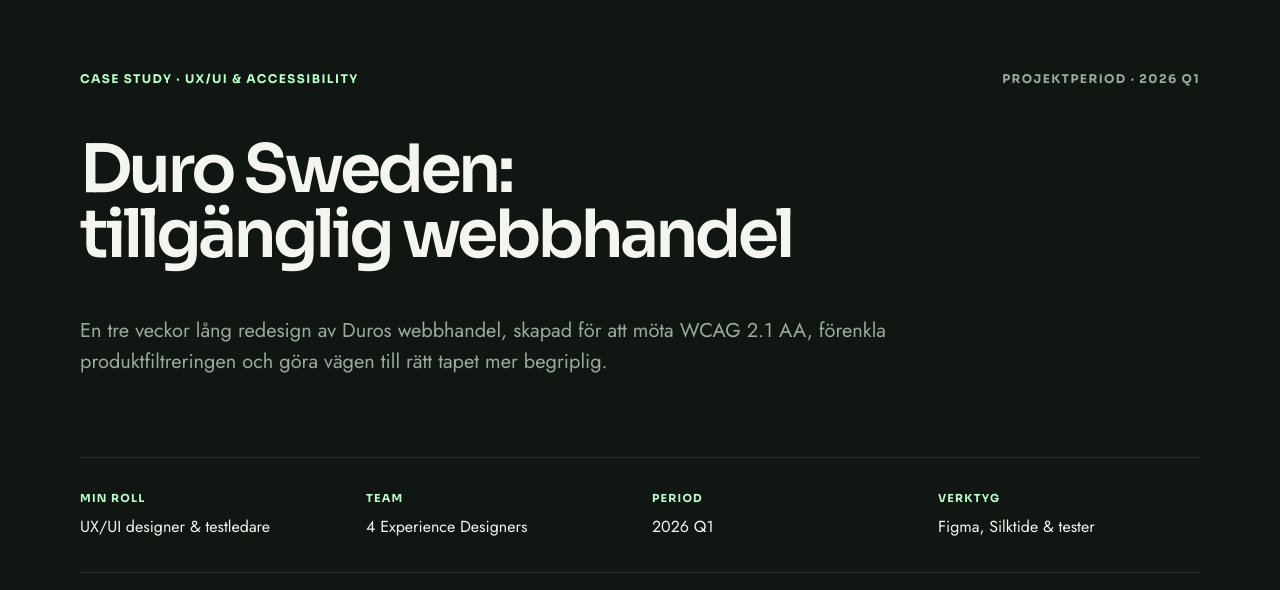
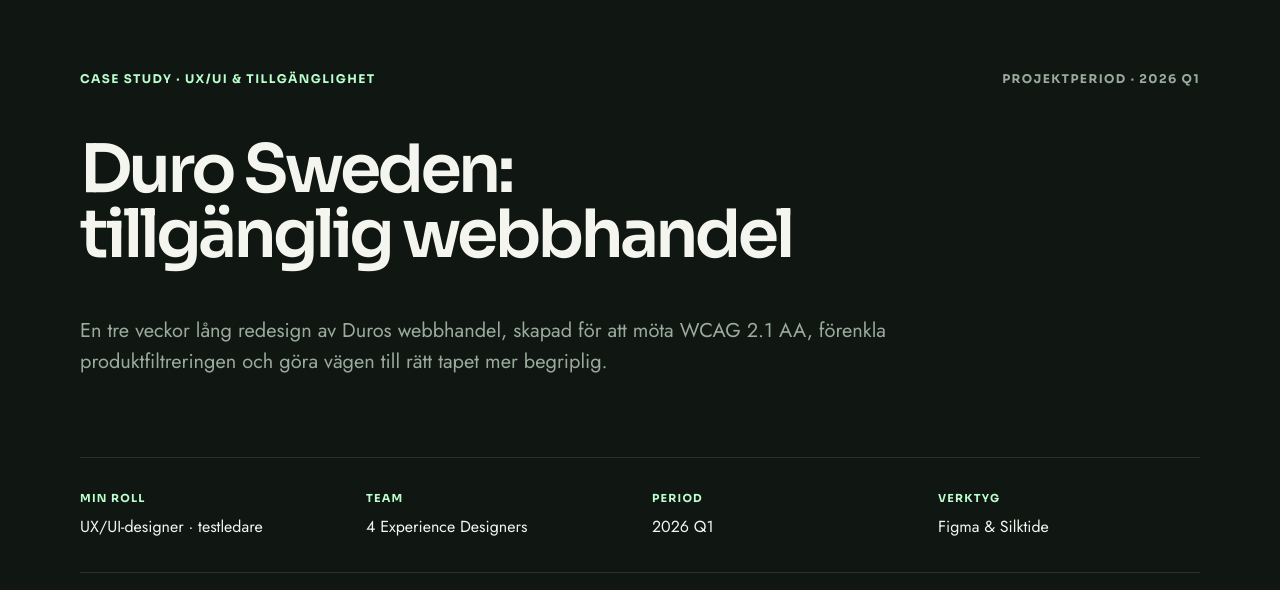
Before and after one commit to Karro-fi/karolina-portfolio, a Next.js app in the folder karolina-portfolio-vercel-upload/: page /case/duro in a window 1280 px wide. Shown: the part 147-737 px from the top of the page. Built offline with nearby package versions, Linux system fonts and the light colour scheme; no server answers.

Commit message:
Förtydliga Duro-case och språk

```diff
--- a/karolina-portfolio-vercel-upload/app/case/duro/page.tsx
+++ b/karolina-portfolio-vercel-upload/app/case/duro/page.tsx
@@ -4,16 +4,16 @@ import EditorialCase from '../EditorialCase';
 export const metadata: Metadata = {
   title: 'Duro Sweden: tillgänglig webbhandel',
   description:
-    'En UX/UI case study om WCAG 2.1 AA, begriplig filtrering och mer tillgänglig webbhandel för Duro Sweden.',
+    'Ett UX/UI-case om WCAG 2.1 AA, begriplig filtrering och mer tillgänglig webbhandel för Duro Sweden.',
   openGraph: {
     title: 'Duro Sweden: tillgänglig webbhandel',
-    description: 'UX/UI · WCAG 2.1 AA · Usability testing',
+    description: 'UX/UI · WCAG 2.1 AA · Användartester',
     images: [{ url: '/images/duro-product-grid.png', alt: 'Redesignad produktgrid för Duro Sweden.' }],
   },
   twitter: {
     card: 'summary_large_image',
     title: 'Duro Sweden: tillgänglig webbhandel',
-    description: 'UX/UI · WCAG 2.1 AA · Usability testing',
+    description: 'UX/UI · WCAG 2.1 AA · Användartester',
     images: ['/images/duro-product-grid.png'],
   },
 };
@@ -22,14 +22,14 @@ export default function DuroCase() {
   return (
     <EditorialCase
       period="2026 Q1"
-      eyebrow="Case study · UX/UI & accessibility"
+      eyebrow="Case study · UX/UI & tillgänglighet"
       title="Duro Sweden: tillgänglig webbhandel"
       intro="En tre veckor lång redesign av Duros webbhandel, skapad för att möta WCAG 2.1 AA, förenkla produktfiltreringen och göra vägen till rätt tapet mer begriplig."
       meta={[
-        { label: 'Min roll', value: 'UX/UI designer & testledare' },
+        { label: 'Min roll', value: 'UX/UI-designer · testledare' },
         { label: 'Team', value: '4 Experience Designers' },
         { label: 'Period', value: '2026 Q1' },
-        { label: 'Verktyg', value: 'Figma, Silktide & tester' },
+        { label: 'Verktyg', value: 'Figma & Silktide' },
       ]}
       hero={{
         src: '/images/duro-product-grid.png',
@@ -39,7 +39,7 @@ export default function DuroCase() {
       challengeTitle="En vacker butik med onödiga barriärer."
       challengeText={[
         'Duro är ett väletablerat svenskt tapetföretag med ett stort sortiment. Den befintliga webbhandeln hade låg kontrast, texttunga ytor och ett filtreringssystem som gjorde flera samtidiga val svåra.',
-        'Audit och användartester visade också brister i tangentbordsnavigation, fokusmarkering, fältbeskrivningar och feedback när tapetprover lades i varukorgen.',
+        'Tillgänglighetsgranskningen och användartesterna visade också brister i tangentbordsnavigation, fokusmarkering, fältbeskrivningar och feedback när tapetprover lades i varukorgen.',
       ]}
       designQuestion="Hur kan vi göra ett stort tapetsortiment lättare att filtrera utan att skapa nya tillgänglighetsbarriärer?"
       focusAreas={['Accessibility & WCAG', 'Webbhandel UX', 'UI design', 'Usability testing']}
@@ -47,11 +47,11 @@ export default function DuroCase() {
       problemText="En statisk sidomeny med låg kontrast, begränsade flerval och otydliga tillstånd gjorde det svårt att avgränsa ett stort sortiment och förstå vad som var valt."
       solutionTitle="En fokuserad och tillgänglig filtermeny"
       solutionText="En popupmeny med tydliga kategorier, checkboxar, färgsymboler, alfabetisk sortering och handlingar som fungerar för både mus, tangentbord och mindre skärmar."
-      contributionTitle="Designbeslut grundade i testdata."
+      contributionTitle="Jag omsatte granskning och testdata till designbeslut."
       contributionIntro="Jag hade en drivande designroll och samarbetade nära med en teammedlem i Figma för att bygga och kvalitetssäkra prototyperna."
       contributionItems={[
         'Byggde komponenter, states och prototypflöden i Figma.',
-        'Sorterande färger och mönster alfabetiskt för lägre kognitiv belastning.',
+        'Sorterade färger och mönster alfabetiskt för lägre kognitiv belastning.',
         'Genomförde användartester som både observatör och testledare.',
         'Översatte auditresultat och användarinsikter till konkreta designbeslut.',
         'Strukturerade presentation och manus för en tydlig kundleverans.',
@@ -61,13 +61,13 @@ export default function DuroCase() {
         alt: 'Iterationer av Duros responsiva filtermeny.',
         caption: 'Menyn följer användaren, sparar val och behåller en tydlig väg även för tangentbordsnavigation.',
       }}
-      processTitle="Från audit till tillgänglig design."
+      processTitle="Från granskning till tillgänglig design."
       processIntro="Vi backade från tidiga antaganden, kombinerade tillgänglighetsgranskning med användartester och lät insikterna styra prototypen."
       processSteps={[
         {
           number: '01',
-          title: 'Research & accessibility audit',
-          text: 'Desktop research, konkurrentanalys, Silktide och tester med fyra personer synliggjorde låg kontrast, begränsade flerval, språkinkonsekvens och otydlig feedback.',
+          title: 'Research & tillgänglighetsgranskning',
+          text: 'Research, konkurrentanalys, Silktide-granskning och tester med fyra personer synliggjorde låg kontrast, begränsade flerval, språkinkonsekvens och otydlig feedback.',
           image: '/images/duro-audit.png',
           imageAlt: 'Översikt av problem på Duros befintliga webbplats.',
           caption: 'Audit och observationer samlades till ett konkret problemunderlag.',
@@ -75,7 +75,7 @@ export default function DuroCase() {
         {
           number: '02',
           title: 'Koncept & snabbtester',
-          text: 'Vi tog fram parallella riktningar, valde den lösning som bäst svarade mot testdatan och snabbtestade hur checkboxes, färger och kategorier tolkades.',
+          text: 'Vi tog fram parallella riktningar, valde den lösning som bäst svarade mot testdatan och snabbtestade hur kryssrutor, färger och kategorier tolkades.',
           image: '/images/duro-moodboard.png',
           imageAlt: 'Moodboard med referenser för filtrering, sortering och fokusmarkering.',
           caption: 'Referenserna fokuserade på tydlig filtrering, begripliga val och synlig fokusmarkering.',
@@ -83,7 +83,7 @@ export default function DuroCase() {
         {
           number: '03',
           title: 'Tillgänglig iteration',
-          text: 'Efter två tester av lösningen gjorde vi hela fält klickbara, lade till scrollbar och rensa allt, förtydligade fokus och rekommenderade bättre alternativtexter och tabbordning.',
+          text: 'Efter två tester gjorde vi hela fält klickbara, lade till rullningslist och en funktion för att rensa alla val, tydliggjorde fokusmarkeringen och rekommenderade bättre alternativtexter och tabbordning.',
           image: '/images/duro-wcag.png',
           imageAlt: 'Rekommendationer för WCAG, fokusmarkering, tabbordning och alternativtext.',
           caption: 'Rekommendationerna kopplar synliga designbeslut till konkreta tillgänglighetsbehov.',
```
